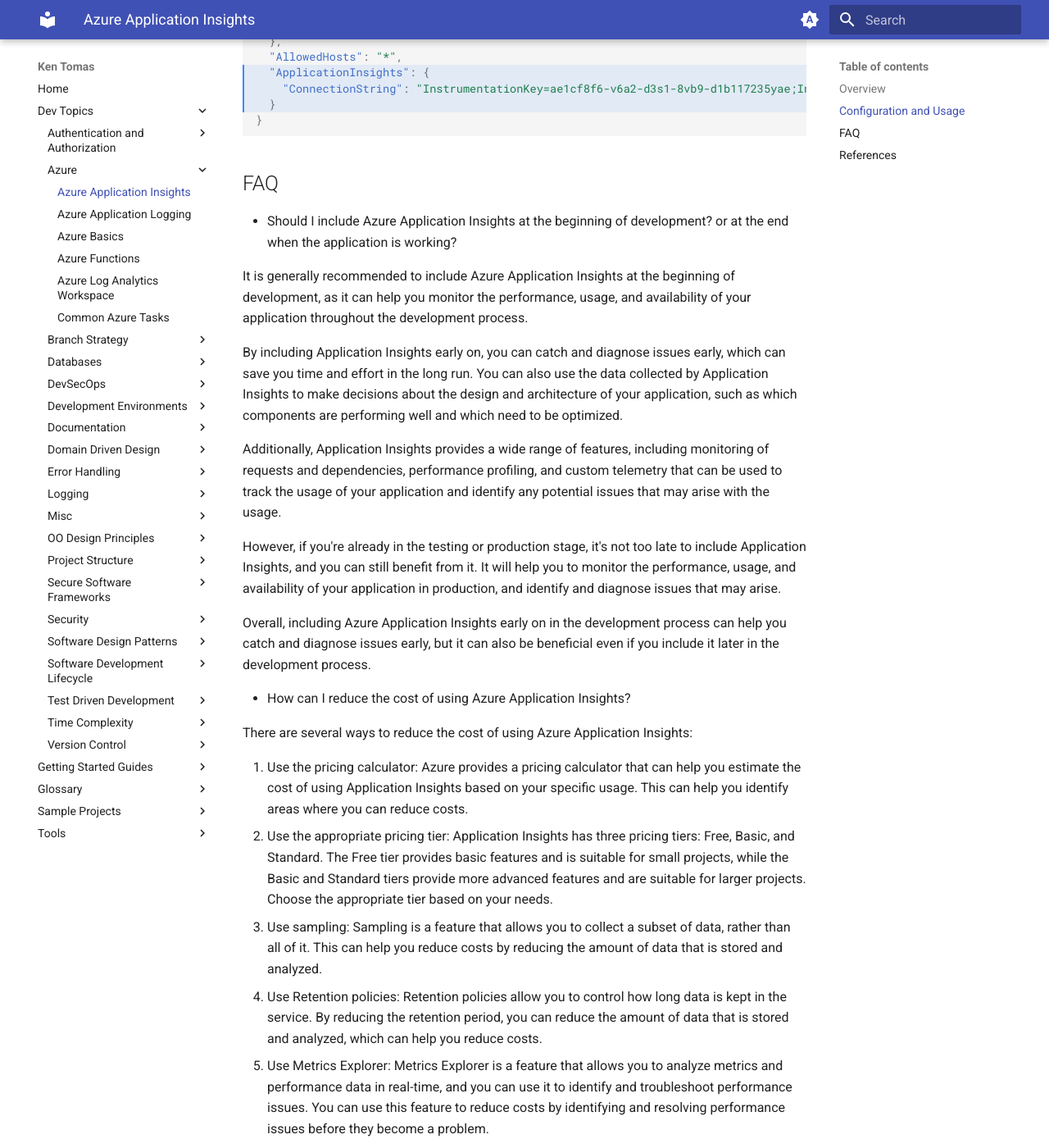
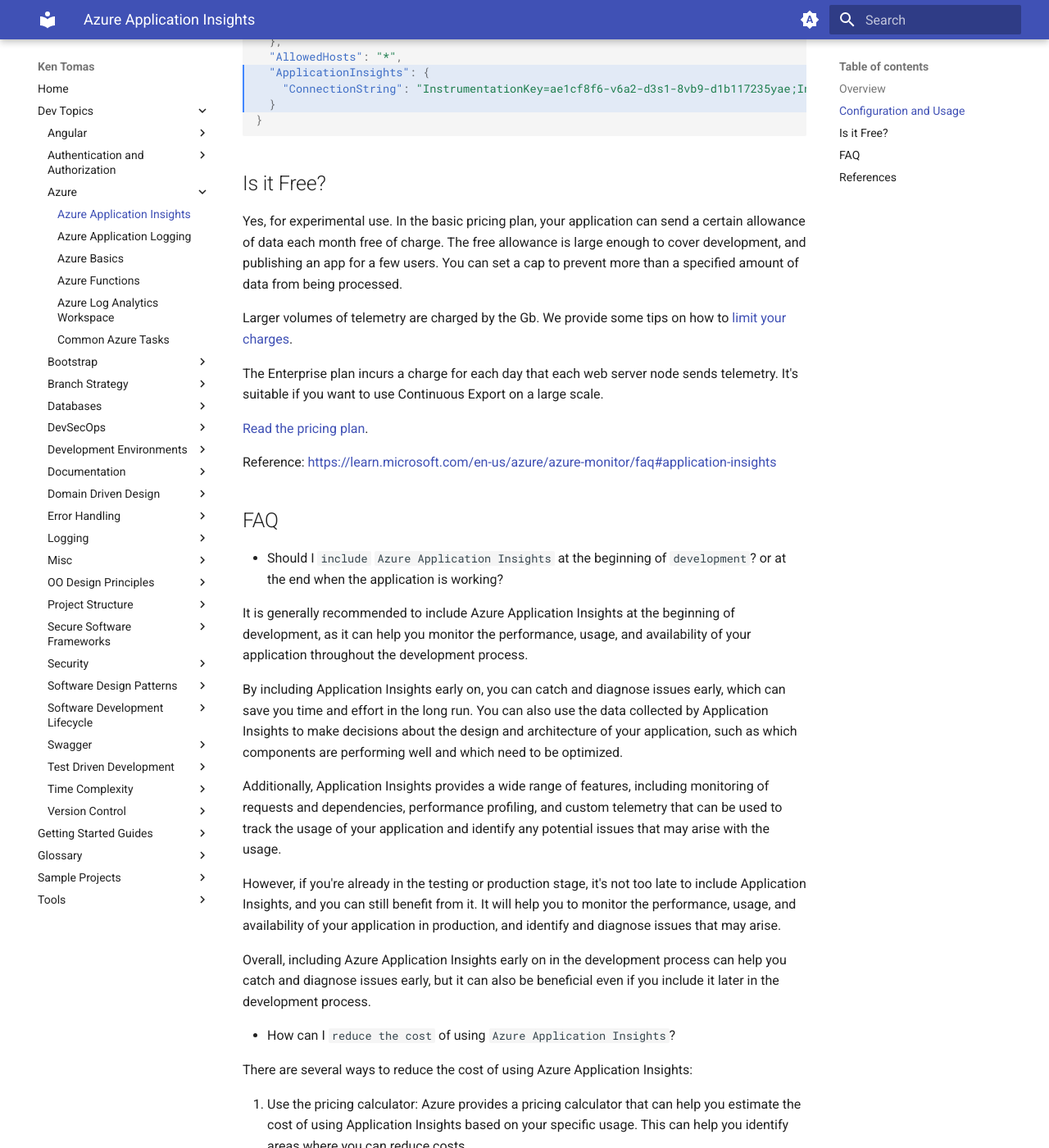
Before and after one commit to kentomas/kentomas.github.io, an MkDocs documentation site: the page built from docs/Dev Topics/Azure/Azure Application Insights.md, in a window 1280 px wide and 1400 px high, scrolled down 1955 px. Shown: the whole window at 82% size. Built offline with MkDocs 1.6.1 and Material for MkDocs 9.7.7, drawn with Linux system fonts in a browser that asks for light colours; some of the changed text lies outside the part shown.

````diff
--- a/docs/Dev Topics/Azure/Azure Application Insights.md
+++ b/docs/Dev Topics/Azure/Azure Application Insights.md
@@ -72,9 +72,21 @@
 }
 ```
 
+## Is it Free?
+
+Yes, for experimental use. In the basic pricing plan, your application can send a certain allowance of data each month free of charge. The free allowance is large enough to cover development, and publishing an app for a few users. You can set a cap to prevent more than a specified amount of data from being processed.
+
+Larger volumes of telemetry are charged by the Gb. We provide some tips on how to [limit your charges](https://learn.microsoft.com/en-us/azure/azure-monitor/best-practices-cost#data-collection).
+
+The Enterprise plan incurs a charge for each day that each web server node sends telemetry. It's suitable if you want to use Continuous Export on a large scale.
+
+[Read the pricing plan](https://azure.microsoft.com/pricing/details/application-insights/).
+
+Reference: [https://learn.microsoft.com/en-us/azure/azure-monitor/faq#application-insights](https://learn.microsoft.com/en-us/azure/azure-monitor/faq#application-insights)
+
 ## FAQ
 
-- Should I include Azure Application Insights at the beginning of development? or at the end when the application is working?
+- Should I `include` `Azure Application Insights` at the beginning of `development`? or at the end when the application is working?
 
   It is generally recommended to include Azure Application Insights at the beginning of development, as it can help you monitor the performance, usage, and availability of your application throughout the development process.
 
@@ -86,7 +98,7 @@
 
   Overall, including Azure Application Insights early on in the development process can help you catch and diagnose issues early, but it can also be beneficial even if you include it later in the development process.
 
-- How can I reduce the cost of using Azure Application Insights?
+- How can I `reduce the cost` of using `Azure Application Insights`?
 
 There are several ways to reduce the cost of using Azure Application Insights:
 
@@ -99,6 +111,16 @@
 
 Overall, using a combination of the above methods can help you reduce the cost of using Azure Application Insights while still gaining the insights and monitoring that you need to run your application efficiently.
 
+- How do I set the data retention policy for Azure Insights?
+
+Workspace-based Application Insights resources store data in a Log Analytics workspace, so it's included in the data retention and archive settings for the workspace.
+
+> `Portal` > **`Log Analytics Workspaces`** > _`<App Log Workspace>`_ > `Menu` > `General` > **`Usage and estimate costs`** > `Data Retention (Button)`
+
+The default retention for Application Insights resources is 90 days. You can select different retention periods for each Application Insights resource. The full set of available retention periods is 30, 60, 90, 120, 180, 270, 365, 550, or 730 days.
+
+Reference: [https://learn.microsoft.com/en-us/azure/azure-monitor/logs/data-retention-archive?tabs=portal-1%2Cportal-2](https://learn.microsoft.com/en-us/azure/azure-monitor/logs/data-retention-archive?tabs=portal-1%2Cportal-2)
+
 ## References
 
 - [Application Insights logging with .NET](https://learn.microsoft.com/en-us/azure/azure-monitor/app/ilogger)
````
Also changed, not shown: docs/Dev Topics/Angular/Angular Commands.md (added, +28 -0 lines), docs/Dev Topics/Angular/Angular Proxy.md (added, +53 -0 lines), docs/Dev Topics/Bootstrap/Boostrap.md (added, +28 -0 lines), docs/Dev Topics/Logging/Logging in .NET Core and ASP.NET Core.md (+2 -0 lines), docs/Dev Topics/Swagger/Swagger.md (added, +40 -0 lines), docs/Glossary/Glossary.md (+15 -3 lines).
